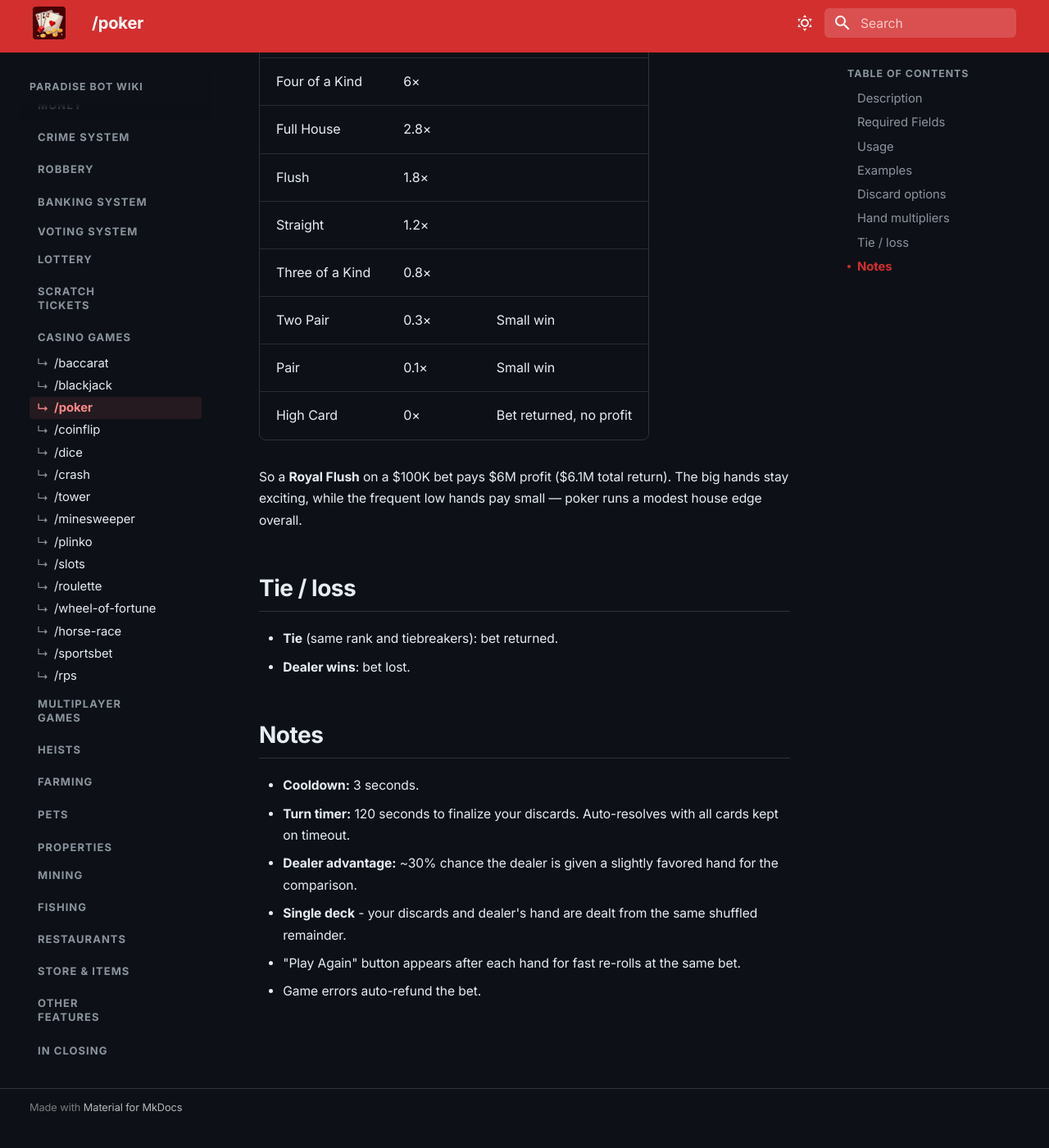
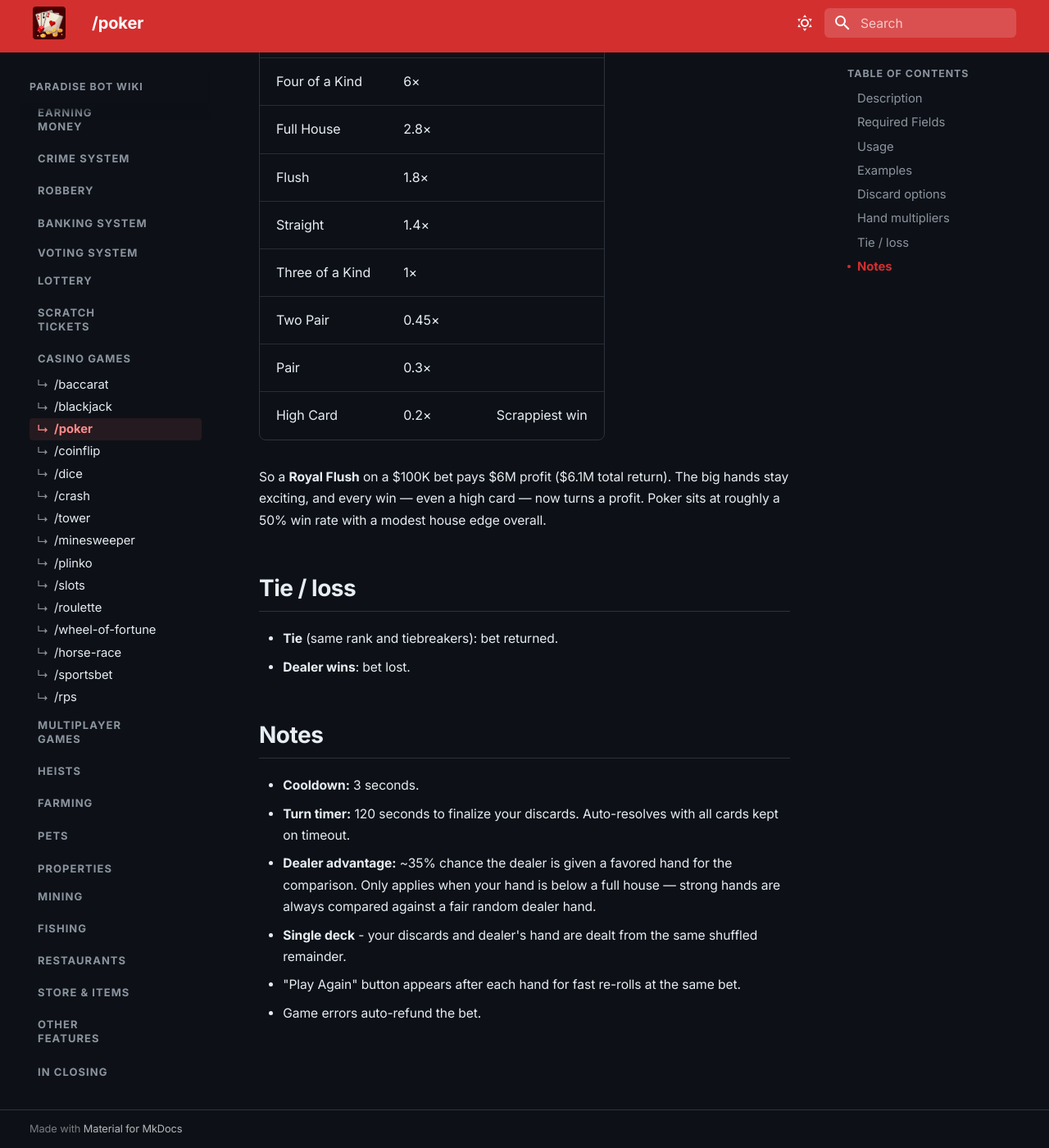
Before and after one commit to Daniel-191/casino-bot-wiki, an MkDocs documentation site: the page built from docs/games/casino/poker.md, in a window 1280 px wide and 1400 px high, scrolled down 1504 px. Shown: the whole window at 82% size. Built offline with MkDocs 1.6.1 and Material for MkDocs 9.7.7, drawn with Linux system fonts in a browser that asks for light colours; before the commit the page ends 2877 px from its top, so only the background shows below that.

Commit message:
Update poker.md

```diff
--- a/docs/games/casino/poker.md
+++ b/docs/games/casino/poker.md
@@ -41,13 +41,13 @@ Multipliers are paid on win (in addition to your bet returned):
 | Four of a Kind | 6× | |
 | Full House | 2.8× | |
 | Flush | 1.8× | |
-| Straight | 1.2× | |
-| Three of a Kind | 0.8× | |
-| Two Pair | 0.3× | Small win |
-| Pair | 0.1× | Small win |
-| High Card | 0× | Bet returned, no profit |
+| Straight | 1.4× | |
+| Three of a Kind | 1× | |
+| Two Pair | 0.45× | |
+| Pair | 0.3× | |
+| High Card | 0.2× | Scrappiest win |
 
-So a **Royal Flush** on a $100K bet pays $6M profit ($6.1M total return). The big hands stay exciting, while the frequent low hands pay small — poker runs a modest house edge overall.
+So a **Royal Flush** on a $100K bet pays $6M profit ($6.1M total return). The big hands stay exciting, and every win — even a high card — now turns a profit. Poker sits at roughly a 50% win rate with a modest house edge overall.
 
 ## Tie / loss
 
@@ -58,7 +58,7 @@ So a **Royal Flush** on a $100K bet pays $6M profit ($6.1M total return). The bi
 
 - **Cooldown:** 3 seconds.
 - **Turn timer:** 120 seconds to finalize your discards. Auto-resolves with all cards kept on timeout.
-- **Dealer advantage:** ~30% chance the dealer is given a slightly favored hand for the comparison.
+- **Dealer advantage:** ~35% chance the dealer is given a favored hand for the comparison. Only applies when your hand is below a full house — strong hands are always compared against a fair random dealer hand.
 - **Single deck** - your discards and dealer's hand are dealt from the same shuffled remainder.
 - "Play Again" button appears after each hand for fast re-rolls at the same bet.
 - Game errors auto-refund the bet.
```
